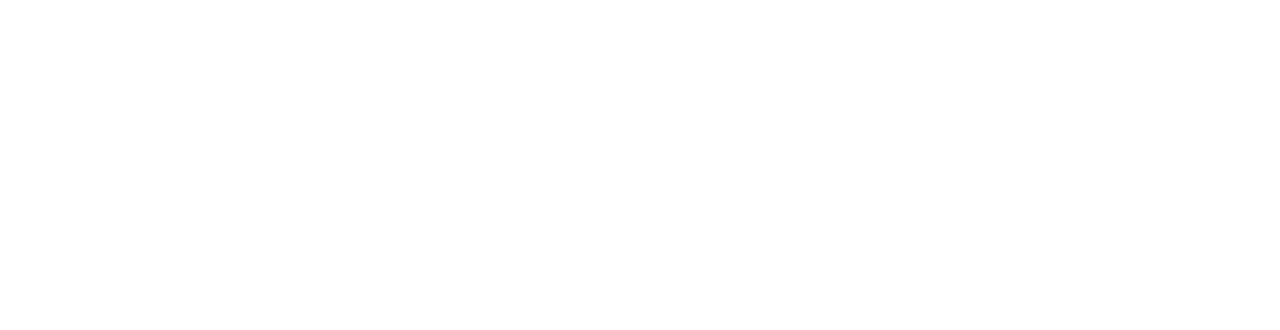
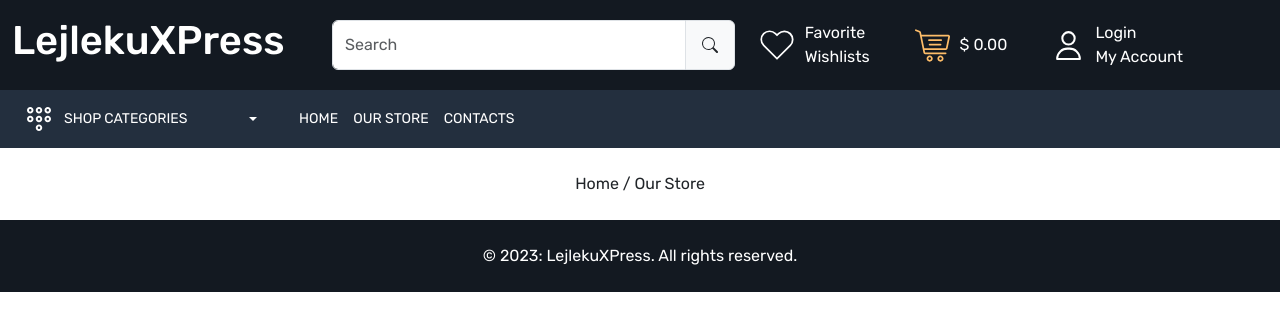
Before and after one commit to artternava/LejlekuXpress, a React (Create React App) app in the folder LejlekuXpress/Front-End/: page /store in a window 1280 px wide. Before the commit this address had no page. Shown: the top 330 px of the page. Built offline with nearby package versions, Linux system fonts and the light colour scheme.

Commit message:
Adding BreadCrumbs and Meta Components.

```diff
--- a/LejlekuXpress/Front-End/package.json
+++ b/LejlekuXpress/Front-End/package.json
@@ -11,6 +11,7 @@
     "react": "^18.2.0",
     "react-dom": "^18.2.0",
     "react-fast-marquee": "^1.5.2",
+    "react-helmet": "^6.1.0",
     "react-icons": "^4.8.0",
     "react-redux": "^8.0.5",
     "react-router-dom": "^6.11.0",
--- a/LejlekuXpress/Front-End/src/App.js
+++ b/LejlekuXpress/Front-End/src/App.js
@@ -5,6 +5,7 @@
 import Home from './pages/Home';
 import About from './pages/About';
 import Contact from './pages/Contact';
+import OurStore from './pages/OurStore';
 
 function App() {
   return (
@@ -14,6 +15,7 @@
           <Route path='/' element={<Layout />}>
             <Route index element={<Home />}/>
             <Route path='about' element={<About />}/>
+            <Route path='store' element={<OurStore />}/>
             <Route path='contact' element={<Contact />}/>
           </Route>
         </Routes>
--- /dev/null
+++ b/LejlekuXpress/Front-End/src/components/BreadCrumb.js
@@ -0,0 +1,23 @@
+import React from 'react';
+import { Link } from 'react-router-dom';
+
+const BreadCrumb = (props) => {
+    const {title} = props;
+  return (
+    <div className='breadcrumb mb-0 py-4'>
+        <div className='container-xxl'>
+            <div className='row'>
+                 <div className='col-12'>
+                    <p className='text-center mb-0'>
+                        <Link to='/' className="text-dark">
+                            Home&nbsp;
+                        </Link>/ {title}
+                    </p>
+                 </div>
+            </div>
+        </div>
+    </div>
+  )
+}
+
+export default BreadCrumb;
--- a/LejlekuXpress/Front-End/src/components/Header.js
+++ b/LejlekuXpress/Front-End/src/components/Header.js
@@ -113,7 +113,7 @@
                 <div className="menu-links">
                   <div className="d-flex align-items-center gap-15">
                     <NavLink to="/">Home</NavLink>
-                    <NavLink to="/">Our Store</NavLink>
+                    <NavLink to="/store">Our Store</NavLink>
                     <NavLink to="contact">Contacts</NavLink>
                   </div>
                 </div>
--- /dev/null
+++ b/LejlekuXpress/Front-End/src/components/Meta.js
@@ -0,0 +1,13 @@
+import React from 'react'
+import {Helmet} from "react-helmet";
+
+const Meta = (props) => {
+  return (
+    <Helmet>
+            <meta charSet="utf-8" />
+            <title>{props.title}</title>
+    </Helmet>
+  )
+}
+
+export default Meta
--- a/LejlekuXpress/Front-End/src/pages/Home.js
+++ b/LejlekuXpress/Front-End/src/pages/Home.js
@@ -1,10 +1,16 @@
 import React from "react";
 import { Link } from "react-router-dom";
 import Marquee from "react-fast-marquee";
+import {Helmet} from "react-helmet";
 
 const Home = () => {
   return (
     <>
+      <Helmet>
+         <meta charSet="utf-8" />
+         <title>Home</title>
+         <link rel="canonical" href="http://mysite.com/example" />
+      </Helmet>
       {/* pjesa e pare e HomePage */}
       <section className="home-wrapper-1 py-5">
         <div className="container-xxl">
--- /dev/null
+++ b/LejlekuXpress/Front-End/src/pages/OurStore.js
@@ -0,0 +1,14 @@
+import React from 'react'
+import BreadCrumb from '../components/BreadCrumb'
+import Meta from '../components/Meta'
+
+const OurStore = () => {
+  return (
+    <>
+    <Meta title="Our Store"></Meta>
+    <BreadCrumb title = "Our Store"></BreadCrumb>
+    </>
+  )
+}
+
+export default OurStore
```
Also changed, not shown: 1 other file (tests, documents, lock files or other folders).
